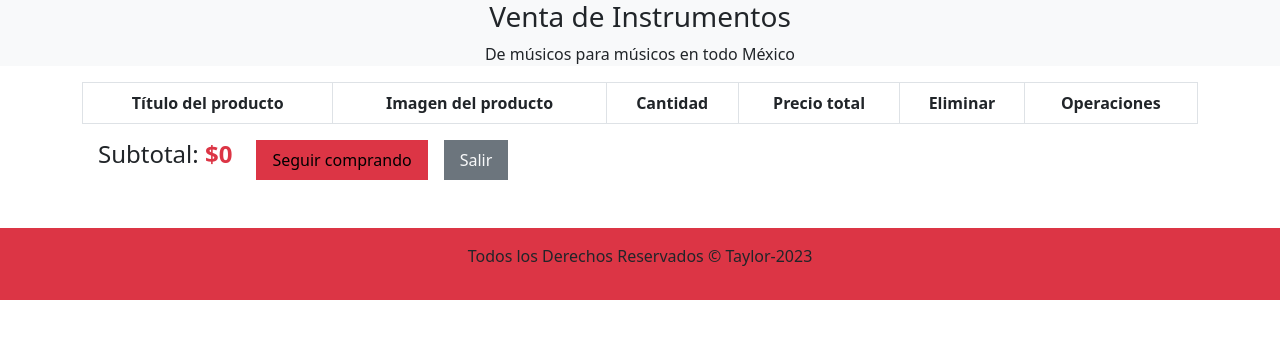
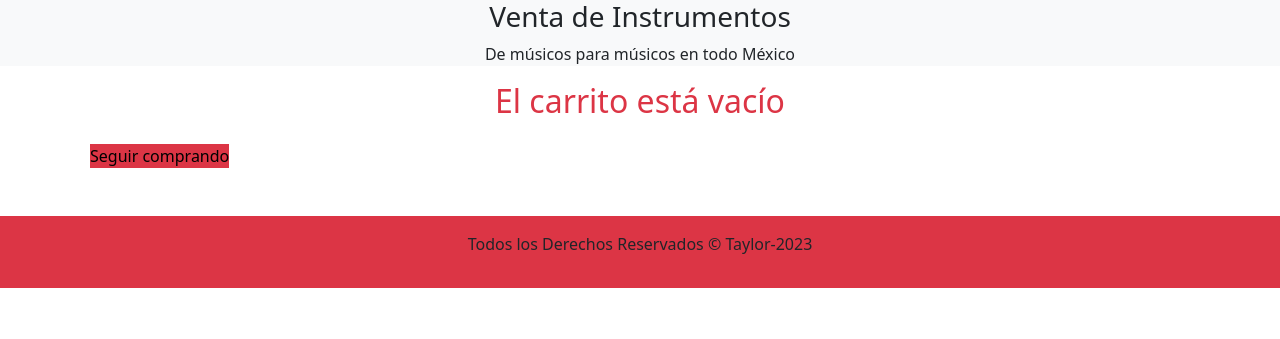
Before and after one commit to gerardmtz/ecommerce-webpage, a PHP site: page /cart.php in a window 1280 px wide. Shown: the part 138-477 px from the top of the page. Run offline with PHP 8.4, Linux system fonts and the light colour scheme; tables that the repository leaves empty or names only in its code hold one stand-in row (values such as "Sample post"); lists and menus that the app fills with data are empty; some libraries are stand-ins or nearby versions.

Commit message:
Actualizacion del carrito

```diff
--- a/cart.php
+++ b/cart.php
@@ -89,18 +89,9 @@
         <!-- fourth child-table for cart-->
         <div class = "container">
             <div class="row">
-                <form action="" method="POST">
+                <form action="" method="post">
                     <table class="table table-bordered text-center">
-                        <thead>
-                                <tr>
-                                    <th>Título del producto</th>
-                                    <th> Imagen del producto</th>
-                                    <th> Cantidad</th>
-                                    <th> Precio total </th>
-                                    <th> Eliminar </th>
-                                    <th colspan="2"> Operaciones </th>
-                                </tr>
-                        </thead>
+
                         <tbody>
                             <!-- php code to display dynamic cart items -->
                             <?php
@@ -109,6 +100,24 @@
                                 $total_price = 0;
                                 $cart_query="SELECT * FROM `cart_details` WHERE ip_address='$get_ip_add';";
                                 $result=mysqli_query($con, $cart_query);
+                                $result_count=mysqli_num_rows($result);
+
+                                if($result_count){
+
+                                    echo "
+
+                                    <!-- <thead> -->
+                                        <tr>
+                                            <th>Título del producto</th>
+                                            <th> Imagen del producto</th>
+                                            <th> Cantidad</th>
+                                            <th> Precio total </th>
+                                            <th> Eliminar </th>
+                                            <th colspan='2'> Operaciones </th>
+                                        </tr>
+                                    <!-- </thead> -->
+
+                                    ";
 
                                     while( $row=mysqli_fetch_array($result) ){
 
@@ -121,62 +130,110 @@
                                             $product_price = array($row_product_price['product_price']);
                                             $price_table = $row_product_price['product_price'];
                                             $product_title= $row_product_price['product_title'];
-                                        $product_id = $row_product_price['product_id'];
+                                            // $product_id = $row_product_price['product_id'];
                                             $product_image1=$row_product_price['product_image1'];
                                             $product_values= array_sum($product_price);
                                             $total_price += $product_values;
 
                                     // these two whiles are closed below
                             ?>
+
                             <tr>
                                 <td> <?php echo $product_title ?> </td>
-                                <td> <img src="./img/<?php echo $product_image1?>" alt="" class="cart_img"> </td>
-                                <td> <input type="text" name="qty" class="form-input w-50" id= <?php echo $product_id['product_id']; ?>> </td>
+                                <td> <img src="./admin_area/product_images/<?php echo $product_image1?>" alt="" class="cart_img"> </td>
+                                <td> <input type="text" name="qty" class="form-input w-50"> </td>
                                 <td> $<?php echo $price_table ?> </td>
-                                <td> <input type="checkbox" name="" id="">  </td>
+                                <td> <input type="checkbox" name="removeItem[]" value=" <?php echo $product_id ?>">  </td>
                                 <td>
                                     <!-- <button class="bg-danger border-0 mx-2">Actualizar</button> -->
                                     <input type="submit" value="Actualizar Carrito" class="bg-danger border-0 mx-2" name="update_cart">
-                                    <button class="bg-danger border-0 mx-1">Eliminar</button>
+                                    <!-- <button class="bg-danger border-0 mx-1">Eliminar</button> -->
+                                    <input type="submit" value="Eliminar" class="bg-danger border-0 mx-2" name="remove_cart">
+
                                 </td>
                                 <!-- php code for updating the quantity in the databse-->
                                 <?php
-
-                                    ini_set('display_errors', 1);
-                                    ini_set('display_startup_errors', 1);
-                                    error_reporting(E_ALL);
-
-                                    /*global*/ $con;
                                     $get_ip_add = getIPAddress();
                                     if( isset( $_POST['update_cart'] ) ){
-                                        if( isset( $_POST['qty'] ) ){
+                                        if( isset($_POST['qty']) ){
                                             $quantities=$_POST['qty'];
-                                            echo var_dump($quantities);
-
                                             $update_cart="UPDATE `cart_details` SET quantity=$quantities WHERE ip_address='$get_ip_add' AND product_id=$product_id;";
-                                            $result_products_quantity=mysqli_query($con,$update_cart);
+                                            $result_products_quantitiy=mysqli_query($con,$update_cart);
                                             $total_price=$total_price*$quantities;
                                         }
                                         else{ echo "error al cargar las cantidades"; }
                                     }
                                 ?>
                             </tr>
-                            <!-- end of ddisplay dynamic cart items -->
+                            <!-- end of display dynamic cart items -->
                             <?php
                                         }
+                                    }
+                                }else{
+                                    echo " <h2 class='text-center text-danger' > El carrito está vacío </h2> ";
                                 }
                             ?>
                         </tbody>
                     </table>
                     <!-- subtotal -->
                     <div class="d-flex mb-5">
-                        <h4 class="px-3">Subtotal: <strong class="text-danger"> $<?php echo $total_price?> </strong> </h4>
-                        <a href="index.php"> <button class="bg-danger px-3 py-2 border-0 mx-2"> Seguir comprando </button> </a>
-                        <a href="#"> <button class="bg-secondary px-3 py-2 border-0 mx-2 text-light" > Salir </button> </a>
+
+                        <?php
+                            global $con;
+                            $get_ip_add = getIPAddress();
+                            $cart_query="SELECT * FROM `cart_details` WHERE ip_address='$get_ip_add';";
+                            $result=mysqli_query($con, $cart_query);
+                            $result_count=mysqli_num_rows($result);
+
+                            if($result_count>0){
+
+                                echo "
+
+                                <h4 class='px-3'>Subtotal: <strong class='text-danger'> $$total_price </strong> </h4>
+                                <input type='submit' value='Seguir comprando' class='bg-danger border-0 mx-2' name='continue_shopping'>
+                                <button class='bg-secondary px-3 py-2 border-0 mx-2'> <a href='checkout.php' class='text-light text-decoration-none'> Checkout </a> </button>
+
+                                ";
+                            }else{
+                                echo " <input type='submit' value='Seguir comprando' class='bg-danger border-0 mx-2' name='continue_shopping'> ";
+                            }
+                            if( isset($_POST['continue_shopping']) ){
+
+                                echo " <script> window.open('index.php', '_self') </script> ";
+
+                            }
+                        ?>
+
+                    </div>
+                <!-- </form>  --> <!-- Cierre anterior del carrito -->
+            </div>
         </div>
         </form> <!-- end of form for sending cart info to the database -->
-            </div>
-        </div>
+
+        <!-- Function to remove a product from the cart -->
+        <?php
+
+        function remove_cart_item(){
+            global $con;
+
+            if( isset( $_POST['remove_cart']) ){
+
+                foreach ( $_POST['removeItem'] as $remove_id ){
+
+                    echo $remove_id;
+                    $delete_query = " DELETE FROM `cart_details` WHERE product_id=$remove_id;";
+                    $run_delete=mysqli_query($con, $delete_query);
+
+                    if($run_delete) {echo " <script> window.open('cart.php','__self')</script> "; }
+                }
+            }
+        }
+
+        echo $remove_item=remove_cart_item();
+
+        ?>
+
+
         <!--Last Nav Bar Child -->
         <!-- footer -->
         <!-- including footer file -->
```
Lines whose indentation alone changed are shown as unchanged.
